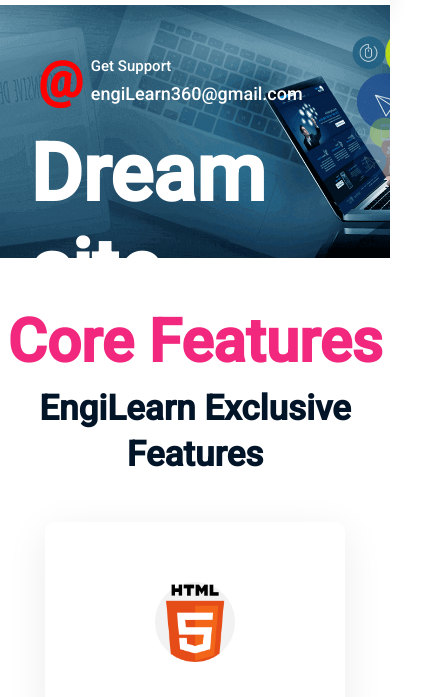
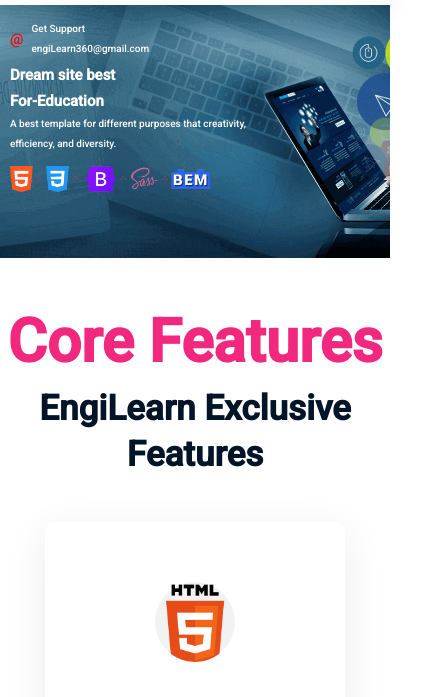
Before and after one commit to mdsajib360/EngiLearnLms, a plain HTML site: page index.html in a window 390 px wide. Shown: the part 86-783 px from the top of the page, 430 px wide, since content can reach past the window. Drawn offline with nearby package versions, Linux system fonts and the light colour scheme.

Commit message:
complet_banner

```diff
--- a/style.css
+++ b/style.css
@@ -246,3 +246,32 @@ footer {
         grid-template-columns: 1fr;
     }
 }
+
+/* media for banner_content */
+
+@media only screen and (max-width: 600px) {
+    .banner_content{
+        padding-top: 10px !important;
+        padding-left: 10px !important;
+    }
+    #banner h1{
+        font-size: 15px !important;
+    }
+    #banner h6{
+        font-size: 10px;
+    }
+    .icon_field img{
+        width: 200px !important;
+    }
+    .support{
+        margin: 0 !important;
+        margin-bottom: 3px !important;
+    }
+    .support h6{
+        font-size: 10px !important;
+    }
+    .at{
+        font-size: 15px !important;
+        font-weight: 500;
+    }
+}
```
Also changed, not shown: index.html (+1 -1 lines).
